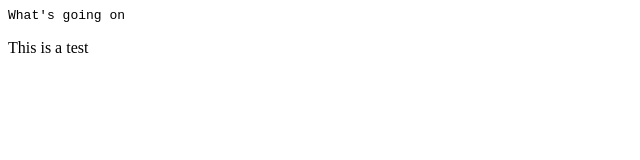
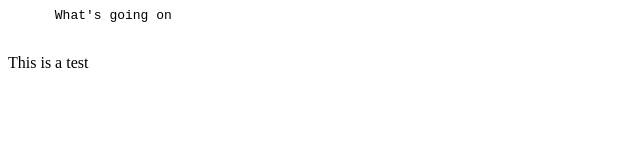
Before and after one commit to nshnts/site-linux, a plain HTML site: page index.html in a window 1280 px wide. Shown: the whole page, without its empty margins (0-640 px from the left). Drawn offline with Linux system fonts and the light colour scheme.

Commit message:
Update index.html

```diff
--- a/index.html
+++ b/index.html
@@ -1,9 +1,9 @@
 <html>
-  <title></title>
+  <title>Linux Internals</title>
   <body>
-    <code>
+    <pre>
       What's going on
-    </code>
+    </pre>
 
     <p>This is a test</p>
   </body>
```
